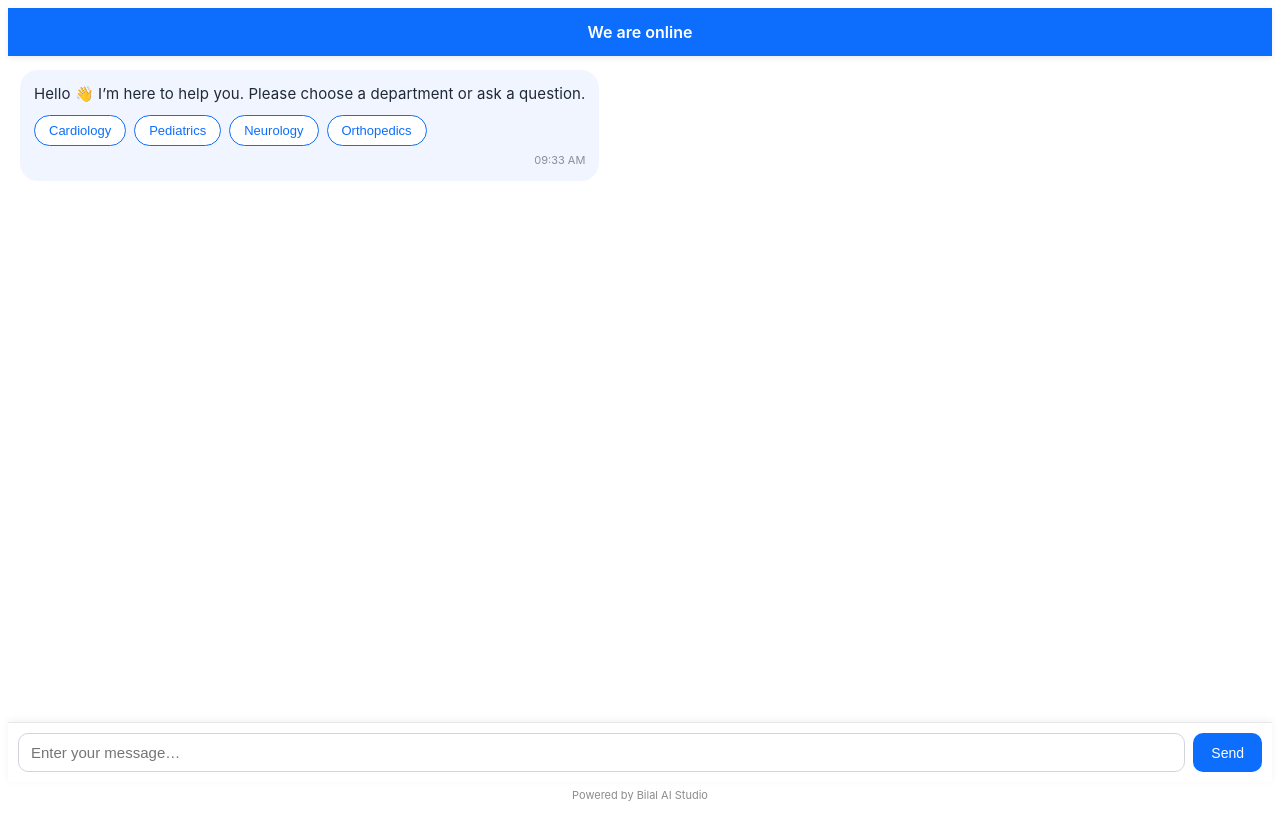
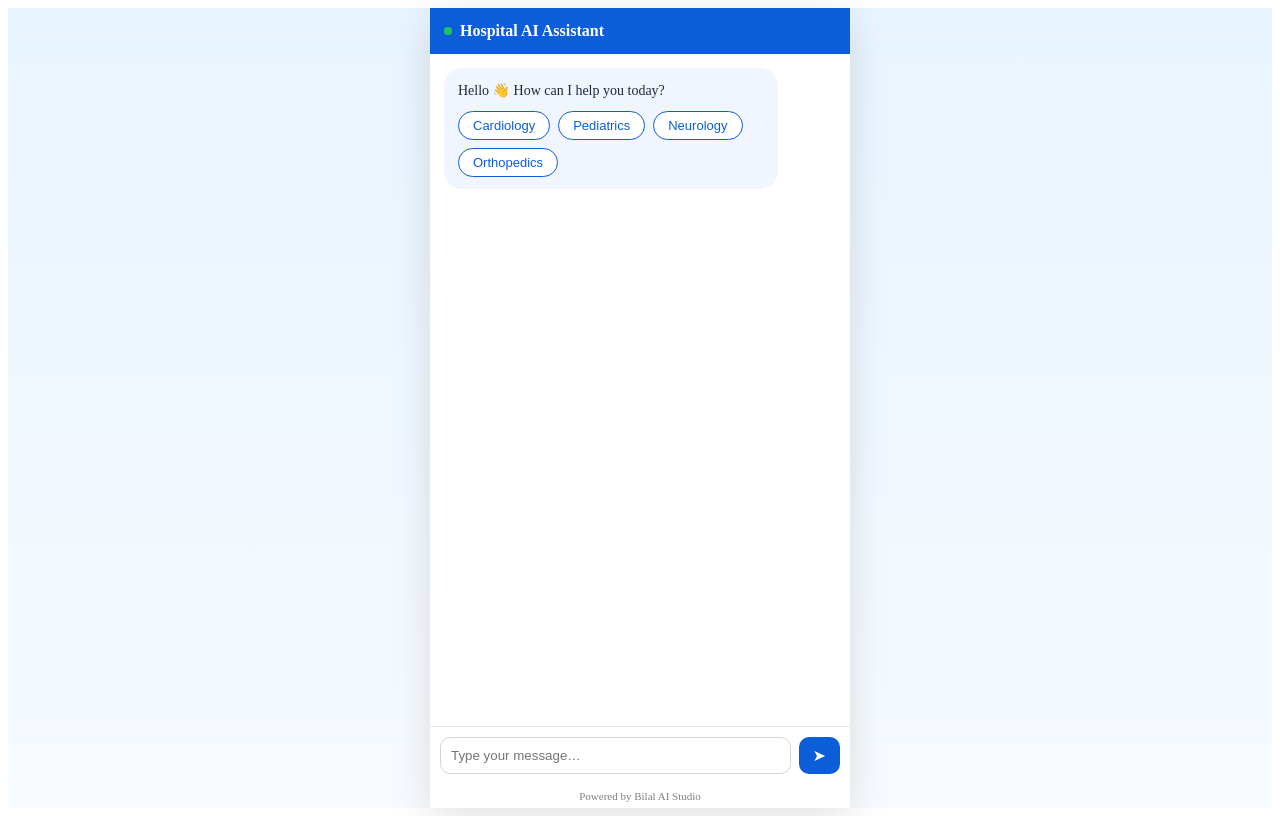
Before and after one commit to bilalali2010/hospital-chatbot, a Next.js app: page / in a window 1280 px wide. Built offline with nearby package versions, Linux system fonts and the light colour scheme.

Commit message:
Update ChatApp.jsx

```diff
--- a/app/ChatApp.jsx
+++ b/app/ChatApp.jsx
@@ -12,8 +12,7 @@ export default function ChatApp() {
   const [messages, setMessages] = useState([
     {
       role: "assistant",
-      content:
-        "Hello 👋 I’m here to help you. Please choose a department or ask a question.",
+      content: "Hello 👋 How can I help you today?",
       isWelcome: true,
       time: new Date()
     }
@@ -28,7 +27,7 @@ export default function ChatApp() {
   }, [messages, loading]);
 
   async function sendMessage(text) {
-    if (!text?.trim()) return;
+    if (!text.trim()) return;
 
     setMessages((prev) => [
       ...prev,
@@ -54,9 +53,13 @@ export default function ChatApp() {
   }
 
   return (
-    <div style={styles.page}>
+    <div style={styles.wrapper}>
+      <div style={styles.chatBox}>
         {/* Header */}
-      <div style={styles.header}>We are online</div>
+        <div style={styles.header}>
+          <span style={styles.dot} />
+          <span>Hospital AI Assistant</span>
+        </div>
 
         {/* Messages */}
         <div style={styles.messages}>
@@ -65,7 +68,8 @@ export default function ChatApp() {
               key={i}
               style={{
                 ...styles.row,
-              justifyContent: m.role === "user" ? "flex-end" : "flex-start"
+                justifyContent:
+                  m.role === "user" ? "flex-end" : "flex-start"
               }}
             >
               <div
@@ -76,7 +80,7 @@ export default function ChatApp() {
                     : styles.botBubble)
                 }}
               >
-              <div style={styles.text}>{m.content}</div>
+                {m.content}
 
                 {m.isWelcome && (
                   <div style={styles.quickWrap}>
@@ -91,13 +95,6 @@ export default function ChatApp() {
                     ))}
                   </div>
                 )}
-
-              <div style={styles.time}>
-                {m.time.toLocaleTimeString([], {
-                  hour: "2-digit",
-                  minute: "2-digit"
-                })}
-              </div>
               </div>
             </div>
           ))}
@@ -105,7 +102,11 @@ export default function ChatApp() {
           {loading && (
             <div style={styles.row}>
               <div style={{ ...styles.bubble, ...styles.botBubble }}>
-              <span style={styles.typing}>Typing…</span>
+                <div style={styles.typingDots}>
+                  <span />
+                  <span />
+                  <span />
+                </div>
               </div>
             </div>
           )}
@@ -113,16 +114,17 @@ export default function ChatApp() {
           <div ref={messagesEndRef} />
         </div>
 
-      {/* Input Bar (STICKY) */}
+        {/* Input */}
         <div style={styles.inputBar}>
           <input
             value={input}
             onChange={(e) => setInput(e.target.value)}
-          placeholder="Enter your message…"
+            placeholder="Type your message…"
             style={styles.input}
+            onKeyDown={(e) => e.key === "Enter" && sendMessage(input)}
           />
-        <button onClick={() => sendMessage(input)} style={styles.send}>
-          Send
+          <button style={styles.send} onClick={() => sendMessage(input)}>
+            ➤
           </button>
         </div>
 
@@ -131,9 +133,10 @@ export default function ChatApp() {
 
         {isAdmin && (
           <div style={styles.adminNote}>
-          Admin Mode — data from <code>hospital.json</code>
+            Admin Mode — Knowledge loaded from <b>hospital.json</b>
           </div>
         )}
+      </div>
     </div>
   );
 }
@@ -141,28 +144,44 @@ export default function ChatApp() {
 /* ---------------- STYLES ---------------- */
 
 const styles = {
-  page: {
+  wrapper: {
     height: "100vh",
-    background: "#ffffff",
+    background: "linear-gradient(180deg,#e8f4ff,#f7fbff)",
+    display: "flex",
+    justifyContent: "center",
+    alignItems: "center"
+  },
+
+  chatBox: {
+    width: "100%",
+    maxWidth: 420,
+    height: "100vh",
+    background: "#fff",
     display: "flex",
     flexDirection: "column",
-    fontFamily:
-      "-apple-system, BlinkMacSystemFont, 'Segoe UI', Roboto, Helvetica, Arial, sans-serif"
+    boxShadow: "0 10px 40px rgba(0,0,0,0.12)"
   },
 
   header: {
-    padding: "14px",
-    background: "#0d6efd",
+    padding: 14,
+    background: "#0b5ed7",
     color: "#fff",
-    fontSize: 16,
     fontWeight: 600,
-    textAlign: "center",
-    boxShadow: "0 2px 6px rgba(0,0,0,0.08)"
+    display: "flex",
+    alignItems: "center",
+    gap: 8
+  },
+
+  dot: {
+    width: 8,
+    height: 8,
+    borderRadius: "50%",
+    background: "#22c55e"
   },
 
   messages: {
     flex: 1,
-    padding: "14px 12px 90px", // ✅ space for sticky input
+    padding: "14px",
     overflowY: "auto"
   },
 
@@ -175,8 +194,8 @@ const styles = {
     maxWidth: "78%",
     padding: "12px 14px",
     borderRadius: 18,
-    fontSize: 15,
-    lineHeight: 1.55
+    fontSize: 14,
+    lineHeight: 1.5
   },
 
   botBubble: {
@@ -185,20 +204,8 @@ const styles = {
   },
 
   userBubble: {
-    background: "#0d6efd",
-    color: "#ffffff"
-  },
-
-  text: {
-    letterSpacing: 0.1,
-    fontWeight: 400
-  },
-
-  time: {
-    fontSize: 11,
-    opacity: 0.5,
-    marginTop: 6,
-    textAlign: "right"
+    background: "#0b5ed7",
+    color: "#fff"
   },
 
   quickWrap: {
@@ -209,37 +216,32 @@ const styles = {
   },
 
   quickBtn: {
-    padding: "7px 14px",
+    padding: "6px 14px",
     borderRadius: 999,
-    border: "1px solid #0d6efd",
-    background: "#ffffff",
-    color: "#0d6efd",
+    border: "1px solid #0b5ed7",
+    background: "#fff",
+    color: "#0b5ed7",
     fontSize: 13,
-    fontWeight: 500,
-    cursor: "pointer",
-    touchAction: "manipulation"
+    cursor: "pointer"
   },
 
-  typing: {
-    fontSize: 14,
-    opacity: 0.6
+  typingDots: {
+    display: "flex",
+    gap: 4
   },
 
+  typingDotsSpan: {},
+
   inputBar: {
-    position: "sticky",
-    bottom: 0,
     display: "flex",
     padding: 10,
     borderTop: "1px solid #e5e7eb",
-    background: "#ffffff",
-    zIndex: 10,
-    boxShadow: "0 -2px 8px rgba(0,0,0,0.05)"
+    background: "#fff"
   },
 
   input: {
     flex: 1,
-    padding: "10px 12px",
-    fontSize: 15,
+    padding: 10,
     borderRadius: 10,
     border: "1px solid #d1d5db",
     outline: "none"
@@ -247,20 +249,19 @@ const styles = {
 
   send: {
     marginLeft: 8,
-    padding: "0 18px",
+    padding: "0 14px",
     borderRadius: 10,
     border: "none",
-    background: "#0d6efd",
+    background: "#0b5ed7",
     color: "#fff",
-    fontSize: 14,
-    fontWeight: 500
+    fontSize: 16
   },
 
   footer: {
     textAlign: "center",
     fontSize: 11,
     padding: 6,
-    opacity: 0.45
+    opacity: 0.5
   },
 
   adminNote: {
```
Lines whose indentation alone changed are shown as unchanged.
